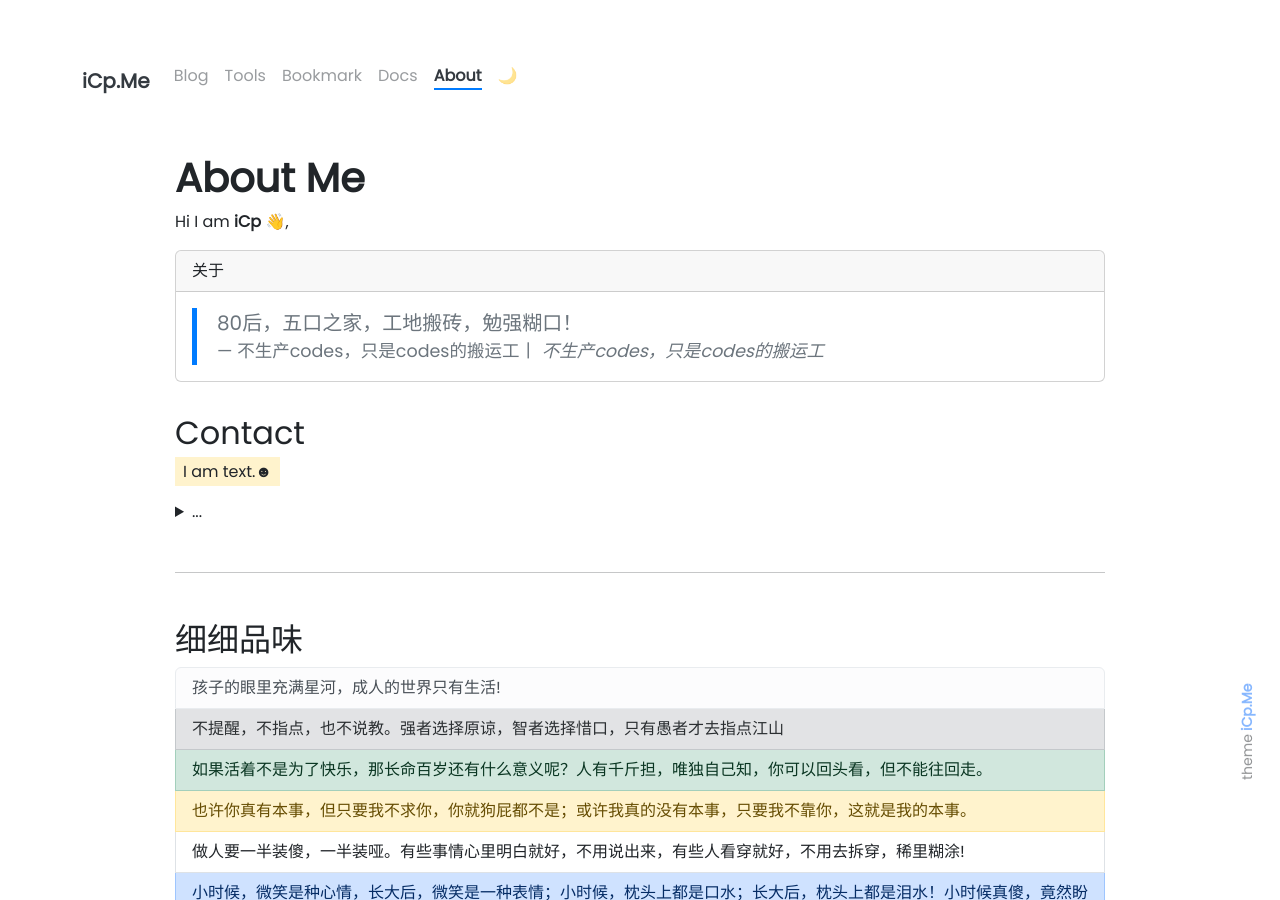
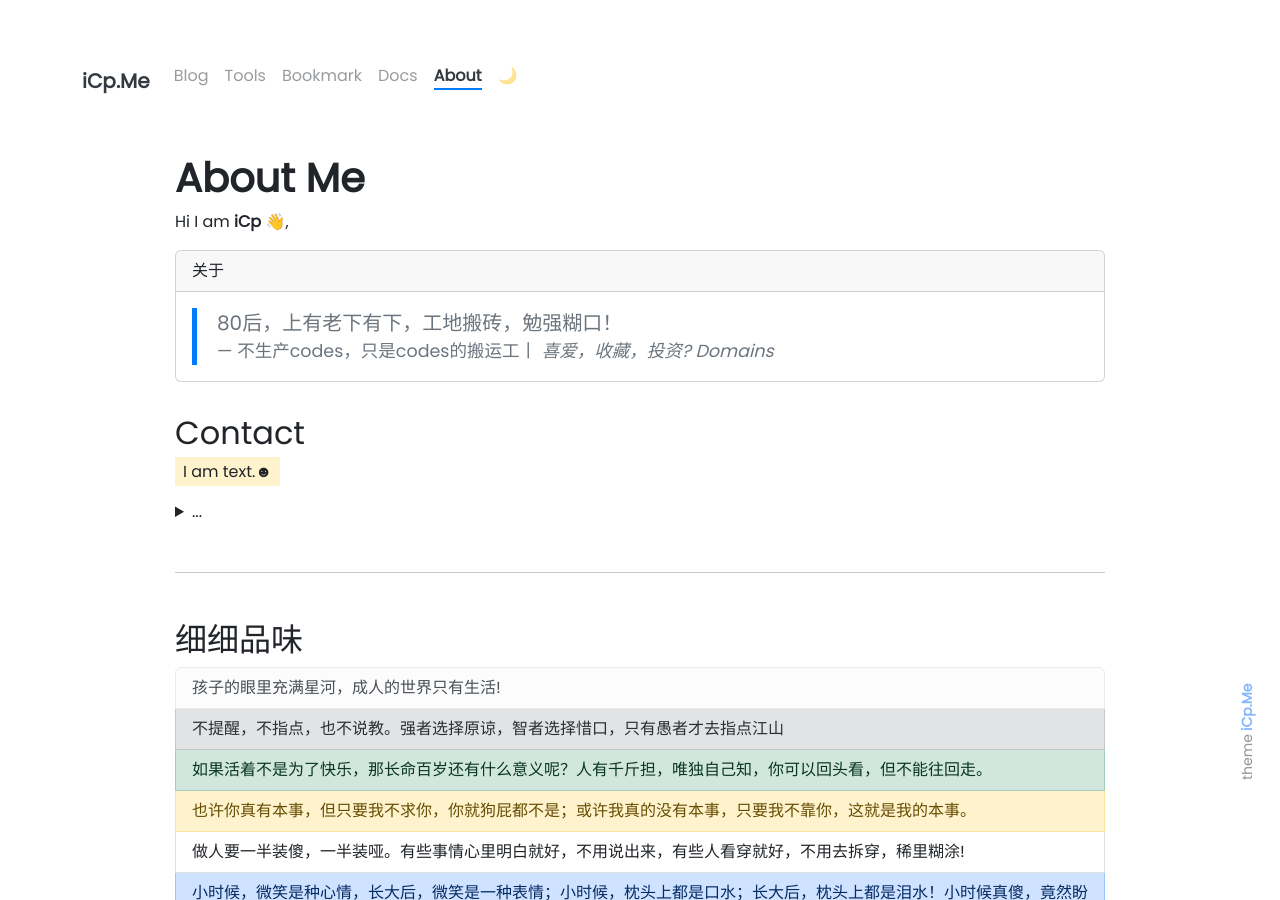
Before and after one commit to WorkSpacesPro/icp, a Jekyll site: the page built from pages/about.md, in a window 1280 px wide and 900 px high. Built offline with Jekyll 4.4.1, drawn with Linux system fonts in a browser that asks for light colours; emoji names are drawn with the system emoji font; comment, search, counter and statistics services are not loaded.

Commit message:
Update about.md

```diff
--- a/pages/about.md
+++ b/pages/about.md
@@ -12,8 +12,8 @@ Hi I am **{{ site.author.name }}** :wave:,<br>
   <div class="card-header"> 关于</div>
   <div class="card-body">
     <blockquote class="blockquote mb-0">
-      <p>80后，五口之家，工地搬砖，勉强糊口！</p>
-      <footer class="blockquote-footer">不生产codes，只是codes的搬运工丨<cite title="Source Title">  不生产codes，只是codes的搬运工</cite></footer>
+      <p>80后，上有老下有下，工地搬砖，勉强糊口！</p>
+      <footer class="blockquote-footer">不生产codes，只是codes的搬运工丨<cite title="Source Title">  喜爱，收藏，投资? Domains</cite></footer>
     </blockquote>
   </div>
 </div>
@@ -21,8 +21,12 @@ Hi I am **{{ site.author.name }}** :wave:,<br>
   <h2 id="highlight">Contact</h2>
 <mark class="px-2">I am text.☻</mark>
 <details>
-  <summary class="text-monospace">...</summary><figure class="highlight">
-    <pre><code class="language-liquid" data-lang="liquid">[Wechat:QingHongJiao](Email;HelloWorkDev@G**il.Com)</code></pre></figure>
+  <summary class="text-monospace">...</summary>
+  <figure class="highlight">
+    <pre>
+      <code class="language-liquid" data-lang="liquid">[Wechat:QingHongJiao](Email;HelloWorkDev@G**il.Com)</code>
+    </pre>
+  </figure>
 </details>
 
 <hr class="my-5">
```
